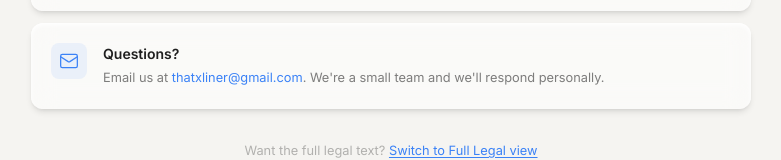
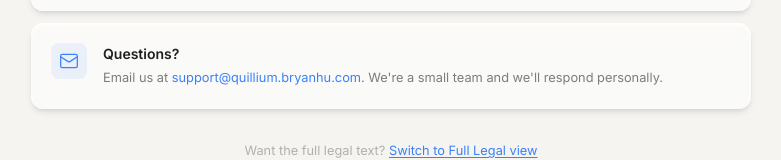
Before and after one commit to ThatXliner/quillium-landing, a SvelteKit app: page /privacy in a window 1280 px wide. Shown: the part 1181-1341 px from the top of the page, without its empty margins (249-1030 px from the left). Built offline with nearby package versions, Linux system fonts and the light colour scheme.

Commit message:
chore: migrate contact email to support@quillium.bryanhu.com

```diff
--- a/src/lib/components/Footer.svelte
+++ b/src/lib/components/Footer.svelte
@@ -75,7 +75,7 @@
 	</div>
 
 	<div class="flex flex-wrap justify-center gap-x-8 gap-y-2 mb-6">
-		<a href="mailto:thatxliner@gmail.com" class="text-[0.75rem] text-black/50 contrast-more:text-black/60 no-underline transition-colors duration-300 hover:text-black/88">Contact</a>
+		<a href="mailto:support@quillium.bryanhu.com" class="text-[0.75rem] text-black/50 contrast-more:text-black/60 no-underline transition-colors duration-300 hover:text-black/88">Contact</a>
 		<a href="/terms" class="text-[0.75rem] text-black/50 contrast-more:text-black/60 no-underline transition-colors duration-300 hover:text-black/88">Terms</a>
 		<a href="/privacy" class="text-[0.75rem] text-black/50 contrast-more:text-black/60 no-underline transition-colors duration-300 hover:text-black/88">Privacy</a>
 		<button onclick={() => window.dispatchEvent(new Event('open-cookie-consent'))} class="text-[0.75rem] text-black/50 contrast-more:text-black/60 bg-transparent border-none cursor-pointer p-0 transition-colors duration-300 hover:text-black/88">Cookie Settings</button>
--- a/src/routes/pricing/+page.svelte
+++ b/src/routes/pricing/+page.svelte
@@ -176,7 +176,7 @@
 							<li class="check-item">Custom features, branding, integrations</li>
 							<li class="check-item">
 								<a
-									href="mailto:thatxliner@gmail.com"
+									href="mailto:support@quillium.bryanhu.com"
 									class="text-[#3b82f6] no-underline hover:underline">Email us</a
 								> to discuss
 							</li>
@@ -218,7 +218,7 @@
 					<p class="why-label">Have a better idea?</p>
 					<p class="why-text">
 						Genuinely, <a
-							href="mailto:thatxliner@gmail.com"
+							href="mailto:support@quillium.bryanhu.com"
 							class="text-[#3b82f6] no-underline hover:underline">email us</a
 						>.
 					</p>
--- a/src/routes/privacy/+page.svelte
+++ b/src/routes/privacy/+page.svelte
@@ -199,8 +199,8 @@
 							<h3 class="mb-1 text-[0.875rem] font-semibold text-black/88">Questions?</h3>
 							<p class="m-0 text-[0.8rem] leading-relaxed text-black/50">
 								Email us at <a
-									href="mailto:thatxliner@gmail.com"
-									class="text-[#3b82f6] no-underline hover:underline">thatxliner@gmail.com</a
+									href="mailto:support@quillium.bryanhu.com"
+									class="text-[#3b82f6] no-underline hover:underline">support@quillium.bryanhu.com</a
 								>. We're a small team and we'll respond personally.
 							</p>
 						</div>
@@ -486,7 +486,7 @@
 						We do not sell or share personal information as defined under the CCPA. The analytics
 						data we collect is anonymous and does not constitute "personal information" under
 						California law. To submit a CCPA request, contact us at <a
-							href="mailto:thatxliner@gmail.com">thatxliner@gmail.com</a
+							href="mailto:support@quillium.bryanhu.com">support@quillium.bryanhu.com</a
 						>.
 					</p>
 				</section>
@@ -527,7 +527,7 @@
 					</p>
 					<p>
 						<strong>Quillium</strong><br />
-						Email: <a href="mailto:thatxliner@gmail.com">thatxliner@gmail.com</a>
+						Email: <a href="mailto:support@quillium.bryanhu.com">support@quillium.bryanhu.com</a>
 					</p>
 					<p>We aim to respond to all inquiries within 30 days.</p>
 				</section>
--- a/src/routes/terms/+page.svelte
+++ b/src/routes/terms/+page.svelte
@@ -290,7 +290,7 @@
 					<h2>10. Contact</h2>
 					<p>
 						Questions about these Terms? Email us at
-						<a href="mailto:thatxliner@gmail.com">thatxliner@gmail.com</a>.
+						<a href="mailto:support@quillium.bryanhu.com">support@quillium.bryanhu.com</a>.
 					</p>
 				</section>
 
```
